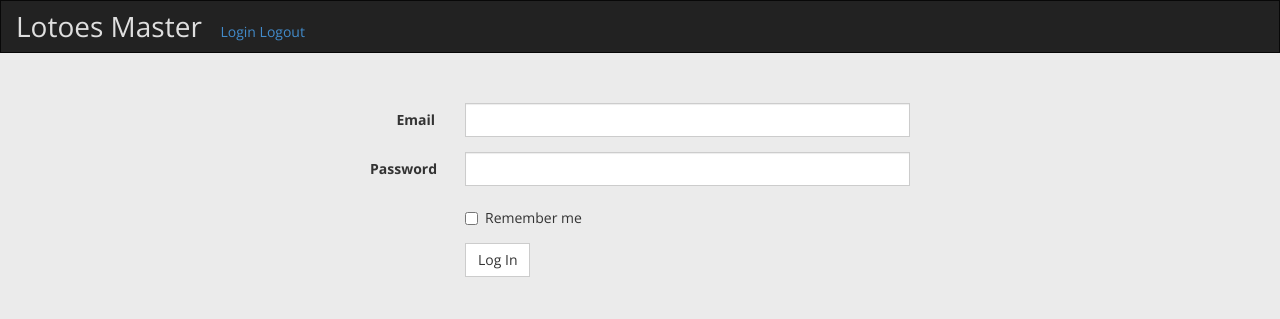
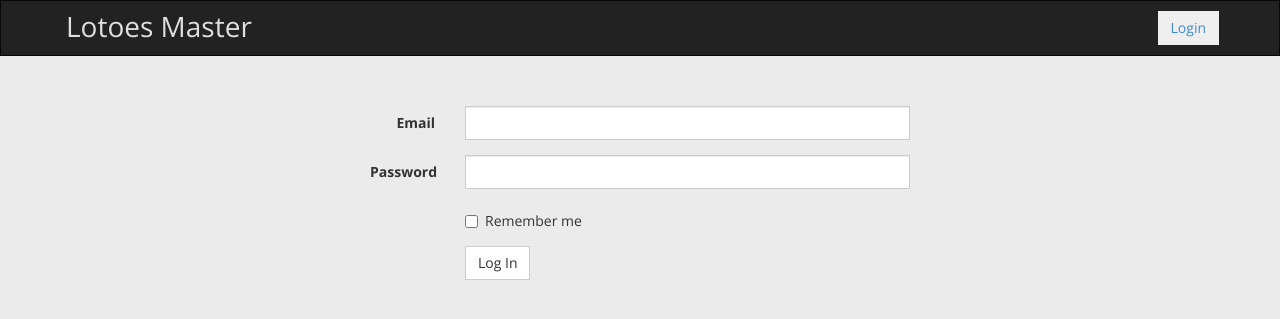
Before and after one commit to vidddd/lotoes-master, a Flask app: a page that uses app/templates/base_login.html in a window 1280 px wide. Shown: the top 319 px of the page. Run offline with Flask 3, Linux system fonts and the light colour scheme; some libraries are stand-ins or nearby versions.

Commit message:
login done

```diff
--- a/app/blueprints/administraciones/controller_administraciones.py
+++ b/app/blueprints/administraciones/controller_administraciones.py
@@ -1,5 +1,5 @@
 from flask import Blueprint, render_template, redirect, request, current_app, url_for, flash
-#from flask_login import login_required
+from flask_login import login_required
 from .model_administraciones import Administracion
 from .form_administracion import AdministracionForm
 
@@ -8,7 +8,7 @@ BP_NM = 'administraciones'
 administraciones = Blueprint(BP_NM, __name__, template_folder='templates')
 
 @administraciones.route('/')
-#@login_required
+@login_required
 def administraciones_index():
 
     page = int(request.args.get('page', 1))
@@ -16,7 +16,7 @@ def administraciones_index():
     return render_template('administraciones.html', administraciones=administraciones, seccion="administraciones")
 
 @administraciones.route('/new', methods=['GET','POST'])
-#@login_required
+@login_required
 def administraciones_new():
     form = AdministracionForm()
     if form.validate_on_submit():
--- a/app/blueprints/clientes/controller_clientes.py
+++ b/app/blueprints/clientes/controller_clientes.py
@@ -1,5 +1,5 @@
 from flask import Blueprint, render_template, redirect, request, current_app, url_for, flash
-#from flask_login import login_required
+from flask_login import login_required
 from .model_cliente import Cliente
 from .form_cliente import ClienteForm
 
@@ -8,7 +8,7 @@ BP_NM = 'clientes'
 clientes = Blueprint(BP_NM, __name__, template_folder='templates')
 
 @clientes.route('/')
-#@login_required
+@login_required
 def clientes_index():
 
     page = int(request.args.get('page', 1))
@@ -16,7 +16,7 @@ def clientes_index():
     return render_template('clientes.html', clientes=clientes, seccion="clientes")
 
 @clientes.route('/new', methods=['GET','POST'])
-#@login_required
+@login_required
 def clientes_new():
     form = ClienteForm()
     if form.validate_on_submit():
--- a/app/blueprints/usuarios/controller_usuarios.py
+++ b/app/blueprints/usuarios/controller_usuarios.py
@@ -1,5 +1,5 @@
 from flask import Blueprint,render_template, request, current_app, url_for, flash, redirect
-from flask_login import login_required, login_user
+from flask_login import login_required, login_user, logout_user
 from .model_usuario import Usuario
 from .form_usuarios import LoginForm
 from app import db
@@ -19,8 +19,9 @@ def login():
         usuario = Usuario.query.filter_by(email=email).first()
 
         #if not usuario or not usuario.check_password(password):
-        #    flash('Please check your login details and try again.')
-        #    return render_template('login.html', form=form)
+        if not usuario:
+            flash('Please check your login details and try again.')
+            return render_template('login.html', form=form)
 
         login_user(usuario)
         return redirect(request.args.get('next') or url_for('dashboard.dashboard_func'))
--- a/app/static/css/admin.css
+++ b/app/static/css/admin.css
@@ -30,7 +30,7 @@ h1 { font-size: 24px; }
 .logo { display: inline-block; }
 .logo h1 {
     font-size: 28px;
-    margin: 10px 15px;
+    margin: 10px 65px;
     color: #DFDFDF;
 }
 .templatemo-content-wrapper {
@@ -56,6 +56,10 @@ h1 { font-size: 24px; }
 .margin-bottom-15 { margin-bottom: 15px; }
 .margin-bottom-30 { margin-bottom: 30px; }
 
+.text-login{
+    padding:10px 60px;
+}
+
 /* 3. Sidebar
 ------------------------------------------------------*/
 #templatemo_search_box {
@@ -65,6 +69,7 @@ h1 { font-size: 24px; }
 .navbar {
     margin-bottom: 0;
     border-radius: 0;
+
 }
 .navbar-header { color: rgb(127,127,127); }
 .templatemo-sidebar {
--- a/app/templates/base_login.html
+++ b/app/templates/base_login.html
@@ -10,17 +10,9 @@
 </head>
 <body>
   <div id="main-wrapper">
-    <div class="navbar navbar-inverse" role="navigation">
-      <div class="navbar-header">
-        <div class="logo"><h1>Lotoes Master</h1></div>
-            <a href="{{ url_for('usuarios.login') }}" class="navbar-item">
-              Login
-            </a>
-            <a href="{{ url_for('usuarios.logout') }}" class="navbar-item">
-              Logout
-            </a>
-      </div>
-    </div>
+    {% block navbar %}
+      {% include 'navbar.html' %}
+    {% endblock %}
     <div class="template-page-wrapper">
         {% for message in get_flashed_messages() %}
             <div class="alert alert-success alert-dismissible" role="alert">
--- a/app/templates/navbar.html
+++ b/app/templates/navbar.html
@@ -0,0 +1,12 @@
+<div class="navbar navbar-inverse" role="navigation">
+    <div class="navbar-header pull-left">
+      <div class="logo "><h1>Lotoes Master</h1></div>
+    </div>
+    <div class="text-login text-end pull-right">
+        {% if current_user.is_authenticated %}
+            <a href="{{ url_for('usuarios.logout') }}"><button type="button" class="btn btn-danger me-2">Logout</button></a>
+        {% else %}
+          <a href="{{ url_for('usuarios.login') }}"><button type="button" class="btn btn-outline-light me-2">Login</button></a>
+        {% endif %}
+      </div>
+  </div>
```
Also changed, not shown: app/blueprints/importers/controller_importers.py (+6 -4 lines), app/blueprints/sorteos/controller_sorteos.py (+4 -3 lines), app/templates/base.html (+5 -5 lines).
